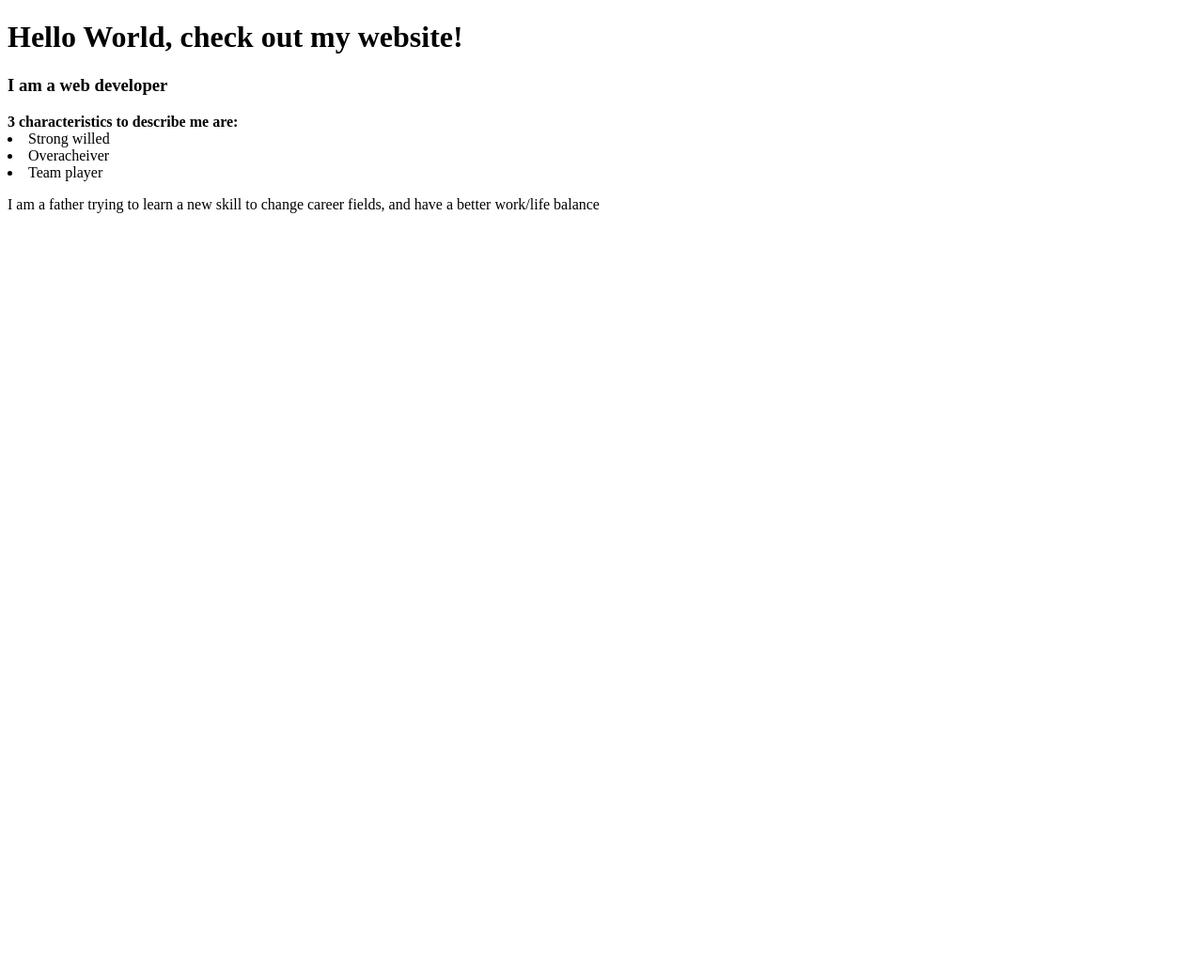
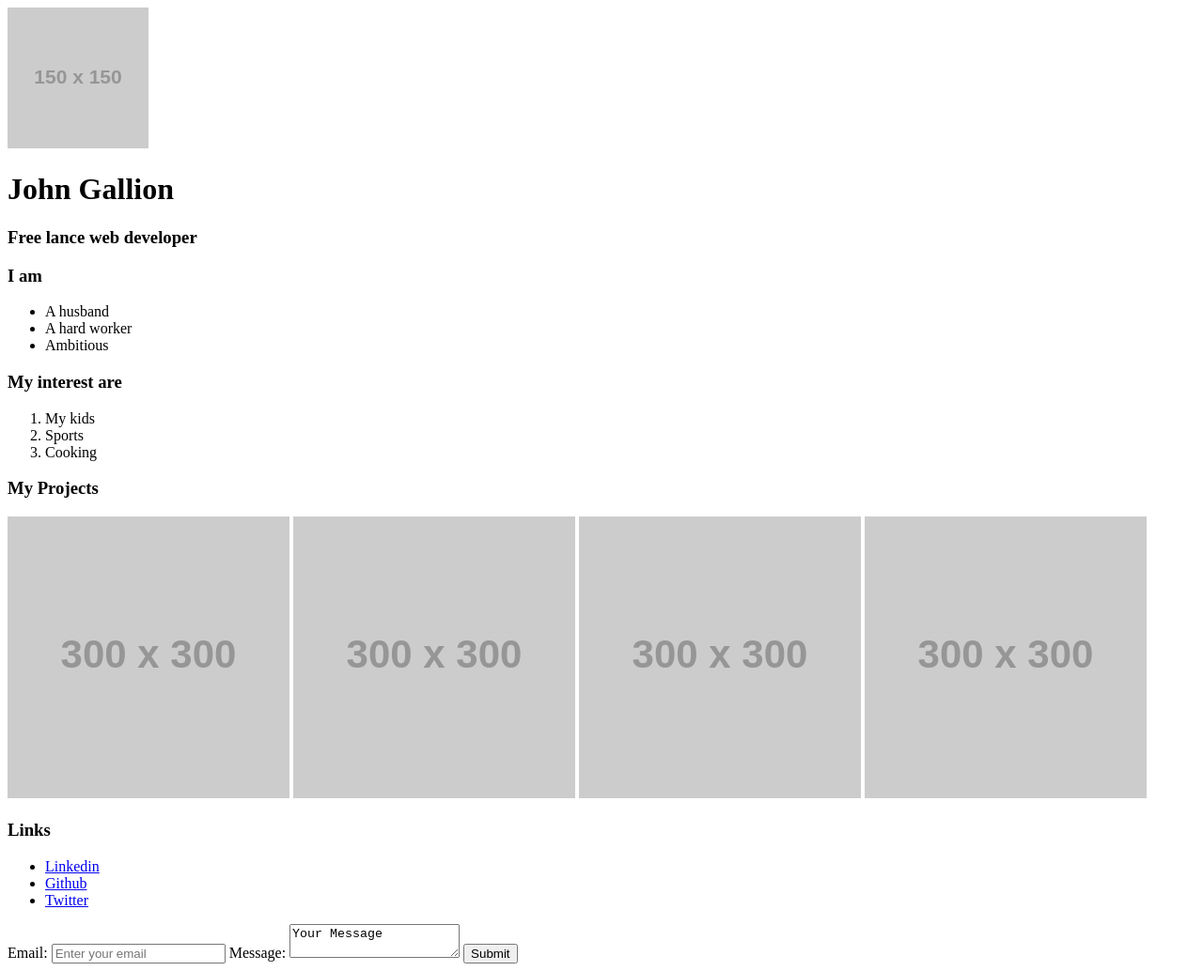
Before and after one commit to JohnGallion/About-me, a plain HTML site: page index.html in a window 1280 px wide. Shown: the whole page at 94% size. Before the commit the page ends 800 px from the top, so only its background shows below. Drawn offline with Linux system fonts and the light colour scheme; placeholder pictures from the web are drawn by us.

Commit message:
added img,links,and form

```diff
--- a/index.html
+++ b/index.html
@@ -4,13 +4,59 @@
         <title>First webpage</title>
     </head>
     <body>
-        <h1>Hello World, check out my website!</h1>
-        <h3>I am a web developer</h3>
-        <strong>3 characteristics to describe me are:</strong>
-        <li>Strong willed</li>
-        <li>Overacheiver</li>
-        <li>Team player</li>
-        <p>I am a father trying to learn a new skill to change career fields, and have a better work/life balance</p>
+        <div>
+        <img src= "https://via.placeholder.com/150"/>
+        <h1>John Gallion</h1>
+        <h3>Free lance web developer</h3>
+        </div>
+        <div>
+            <h3>I am</h3>
+            <ul>
+                <li>A husband</li>
+                <li>A hard worker</li>
+                <li>Ambitious</li>
+            </ul>
+            <h3>My interest are</h3>
+            <ol>
+                <li>My kids</li>
+                <li>Sports</li>
+                <li>Cooking</li>
+            </ol>
+        </div>
+        <div>
+            <h3>My Projects</h3>
+            <img src="https://via.placeholder.com/300"/>
+            <img src="https://via.placeholder.com/300"/>
+            <img src="https://via.placeholder.com/300"/>
+            <img src="https://via.placeholder.com/300"/>
+        </div>
+        <div>
+        <div>
+            <h3>Links</h3>
+            <ul>
+                <li>
+                    <a href="https://www.linkedin.com/in/john-gallion-04aba5229/">Linkedin</a>
+                </li>
+                <li>
+                    <a href="https://github.com/JohnGallion">Github</a>
+                </li>
+                <li>
+                    <a href="https://twitter.com/JohnGallion64">Twitter</a>
+                </li>
+            </ul>
+        </div>
+        <div>
+            <form action="#">
+                <label for="email">
+                    Email: <input type="email" id="email" placeholder="Enter your email" />
+                </label>
+                <label for="message">
+                    Message: <textarea id="message">Your Message</textarea>
+                </label>
+                <input type="submit" valid="Send Message" />
+            </form>
+        </div>
+        </div>
 
     </body>
 </html>
```
